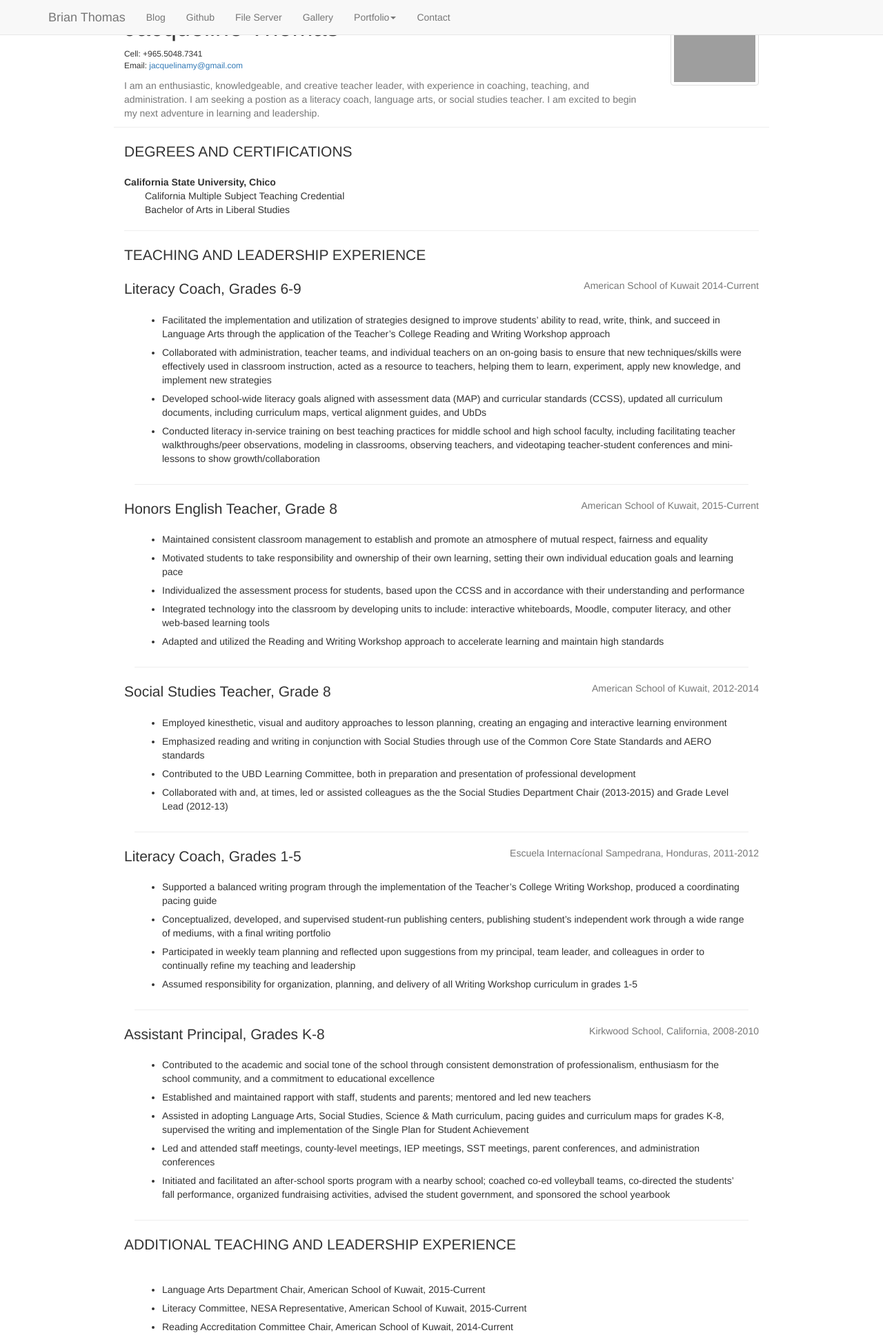
After one commit to flycal6/moneykatz_django, a Django app: page /moneykatz/jackie-thomas/ in a window 1280 px wide. The commit adds this page. Shown: the top 1936 px of the page at 69% size. Run offline with Django 3.2, Linux system fonts and the light colour scheme; some libraries are stand-ins or nearby versions; grey boxes are pictures that could not be loaded.

Commit message:
resume and jresume templates created with view and url

```diff
--- a/moneykatz/urls.py
+++ b/moneykatz/urls.py
@@ -9,4 +9,6 @@ urlpatterns = patterns(
     url(r'^list/$', views.cat_list, name='cat_list'),
     url(r'^category/(?P<category_name_slug>[\w\-]+)/$', views.category, name='category'),
     url(r'^category/(?P<category_name_slug>[\w\-]+)/add_file/$', views.add_file, name='add_file'),
+    url(r'^resume/$', views.resume, name='resume'),
+    url(r'^jackie-thomas/$', views.jresume, name='jackie-thomas'),
 )
--- a/moneykatz/views.py
+++ b/moneykatz/views.py
@@ -5,6 +5,16 @@ from django.shortcuts import render
 
 from moneykatz.forms import CategoryForm, FileForm
 from moneykatz.models import Category, File
+
+
+def jresume(request):
+    context_dict = {}
+    return render(request, 'moneykatz/jresume.html', context_dict)
+
+
+def resume(request):
+    context_dict = {}
+    return render(request, 'moneykatz/resume.html', context_dict)
 
 
 @login_required
@@ -34,6 +44,7 @@ def add_file(request, category_name_slug):
     context_dict = {'form': form, 'category': cat, 'category_name_slug': category_name_slug}
 
     return render(request, 'moneykatz/add_file.html', context_dict)
+
 
 @login_required()
 def cat_list(request):
--- a/templates/moneykatz/base.html
+++ b/templates/moneykatz/base.html
@@ -66,8 +66,8 @@
                         <li><a href="lunchdetention.html">School Detention</a></li>
                         <li role="separator" class="divider"></li>
                         <li class="dropdown-header">Résumés</li>
-                        <li><a href="fixit.html">Brian Thomas</a></li>
-                        <li><a href="jresume.html">Jackie Thomas</a></li>
+                        <li><a href="{% url 'resume' %}">Brian Thomas</a></li>
+                        <li><a href="{% url 'jackie-thomas' %}">Jackie Thomas</a></li>
                     </ul>
                 </li>
                 <li><a href="contact.html">Contact</a></li>
--- /dev/null
+++ b/templates/moneykatz/jresume.html
@@ -0,0 +1,233 @@
+{% extends 'moneykatz/base.html' %}
+{% load staticfiles %}
+
+{% block body_block %}
+
+<style>
+    img {
+        margin-top: 25px;
+        position: relative;
+        z-index: 20;
+    }
+
+    .container-fluid {
+        margin-right: auto;
+        margin-left: auto;
+        max-width: 950px;
+    }
+
+</style>
+
+    <div class="container-fluid">
+    <div class="row">
+        <div class="col-xs-9 col-sm-9 col-md-10">
+            <h1>Jacqueline Thomas</h1>
+
+            <p class="small">
+                Cell: +965.5048.7341<br />
+                Email: <a class="email" href="mailto:jacquelinamy@gmail.com">jacquelinamy@gmail.com</a>
+            </p>
+
+            <p class="text-muted">
+                I am an enthusiastic, knowledgeable, and creative teacher leader,
+                with experience in coaching, teaching, and administration.
+                I am seeking a postion as a literacy coach, language arts, or social studies teacher.
+                I am excited to begin my next adventure in learning and leadership.
+            </p>
+        </div>
+        <div class="col-xs-3 col-md-2 ">
+            <img src="{% static 'images/jthomas.png' %}" alt="Photo of Jackie Thomas" class=" img-thumbnail img-responsive" />
+        </div>
+        <hr style="width: 100%; position: relative; z-index: 1;">
+    </div>
+
+    <div class="row">
+        <div class="col-xs-12">
+            <p class="lead">DEGREES AND CERTIFICATIONS</p>
+        </div>
+    </div>
+
+    <div class="row">
+        <div class="col-xs-12">
+            <p>
+                <strong>California State University, Chico</strong><br />
+                <span style="padding-left: 30px">California Multiple Subject Teaching Credential</span><br />
+                <span style="padding-left: 30px;">Bachelor of Arts in Liberal Studies</span></p>
+            <hr>
+        </div>
+    </div>
+
+    <div class="row">
+        <div class="col-xs-12">
+            <p class="lead">TEACHING AND LEADERSHIP EXPERIENCE</p>
+        </div>
+    </div>
+
+    <div class="row">
+        <div class="col-xs-5 lead" style="margin-bottom: 0">
+            Literacy Coach, Grades 6-9
+        </div>
+        <div class="col-xs-7 text-right text-muted">
+            American School of Kuwait  2014-Current
+        </div>
+    </div>
+
+    <div class="col-xs-12">
+        <ul>
+            <li style="padding-bottom: 7px">Facilitated the implementation and utilization of strategies designed to improve students’ ability to read, write, think, and succeed in Language Arts through the application of the Teacher’s College Reading and Writing Workshop approach</li>
+            <li style="padding-bottom: 7px">Collaborated with administration, teacher teams, and individual teachers on an on-going basis to ensure that new techniques/skills were effectively used in classroom instruction, acted as a resource to teachers, helping them to learn, experiment, apply new knowledge, and implement new strategies</li>
+            <li style="padding-bottom: 7px">Developed school-wide literacy goals aligned with assessment data (MAP) and curricular standards (CCSS), updated all curriculum documents, including curriculum maps, vertical alignment guides, and UbDs</li>
+            <li style="padding-bottom: 7px">Conducted literacy in-service training on best teaching practices for middle school and high school faculty, including facilitating teacher walkthroughs/peer observations, modeling in classrooms, observing teachers, and videotaping teacher-student conferences and mini-lessons to show growth/collaboration</li>
+        </ul>
+        <hr>
+    </div>
+
+    <div class="row">
+        <div class="col-xs-7 col-sm-8 col-md-7 lead" style="margin-bottom: 0">
+            Honors English Teacher, Grade 8
+        </div>
+        <div class="col-xs-5 col-sm-4 col-md-5 text-right text-muted">
+            American School of Kuwait, 2015-Current
+        </div>
+    </div>
+
+    <div class="col-xs-12">
+        <ul>
+            <li style="padding-bottom: 7px">Maintained consistent classroom management to establish and promote an atmosphere of mutual respect, fairness and equality</li>
+            <li style="padding-bottom: 7px">Motivated students to take responsibility and ownership of their own learning, setting their own individual education goals and learning pace</li>
+            <li style="padding-bottom: 7px">Individualized the assessment process for students, based upon the CCSS and in accordance with their understanding and performance</li>
+            <li style="padding-bottom: 7px">Integrated technology into the classroom by developing units to include: interactive whiteboards, Moodle, computer literacy, and other web-based learning tools</li>
+            <li style="padding-bottom: 7px">Adapted and utilized the Reading and Writing Workshop approach to accelerate learning and maintain high standards</li>
+        </ul>
+        <hr>
+    </div>
+
+    <div class="row">
+        <div class="col-xs-7 col-sm-8 col-md-7 lead" style="margin-bottom: 0">
+            Social Studies Teacher, Grade 8
+        </div>
+        <div class="col-xs-5 col-sm-4 col-md-5 text-right text-muted">
+            American School of Kuwait, 2012-2014
+        </div>
+    </div>
+
+    <div class="col-xs-12">
+        <ul>
+            <li style="padding-bottom: 7px">Employed kinesthetic, visual and auditory approaches to lesson planning, creating an engaging and interactive learning environment</li>
+            <li style="padding-bottom: 7px">Emphasized reading and writing in conjunction with Social Studies through use of the Common Core State Standards and AERO standards</li>
+            <li style="padding-bottom: 7px">Contributed to the UBD Learning Committee, both in preparation and presentation of professional development</li>
+            <li style="padding-bottom: 7px">Collaborated with and, at times, led or assisted colleagues as the the Social Studies Department Chair (2013-2015) and Grade Level Lead (2012-13)</li>
+        </ul>
+        <hr>
+    </div>
+
+    <div class="row">
+        <div class="col-xs-7 col-sm-8 col-md-7 lead" style="margin-bottom: 0">
+            Literacy Coach, Grades 1-5
+        </div>
+        <div class="col-xs-5 col-sm-4 col-md-5 text-right text-muted">
+            Escuela Internacíonal Sampedrana, Honduras, 2011-2012
+        </div>
+    </div>
+
+    <div class="col-xs-12">
+        <ul>
+            <li style="padding-bottom: 7px">Supported a balanced writing program through the implementation of the Teacher’s College Writing Workshop, produced a coordinating pacing guide</li>
+            <li style="padding-bottom: 7px">Conceptualized, developed, and supervised student-run publishing centers, publishing student’s independent work through a wide range of mediums, with a final writing portfolio</li>
+            <li style="padding-bottom: 7px">Participated in weekly team planning and reflected upon suggestions from my principal, team leader, and colleagues in order to continually refine my teaching and leadership</li>
+            <li style="padding-bottom: 7px">Assumed responsibility for organization, planning, and delivery of all Writing Workshop curriculum in grades 1-5</li>
+        </ul>
+        <hr>
+    </div>
+
+    <div class="row">
+        <div class="col-xs-7 col-sm-8 col-md-7 lead" style="margin-bottom: 0">
+            Assistant Principal, Grades K-8
+        </div>
+        <div class="col-xs-5 col-sm-4 col-md-5 text-right text-muted">
+            Kirkwood School, California, 2008-2010
+        </div>
+    </div>
+
+    <div class="col-xs-12">
+        <ul>
+            <li style="padding-bottom: 7px">Contributed to the academic and social tone of the school through consistent demonstration of professionalism, enthusiasm for the school community, and a commitment to educational excellence</li>
+            <li style="padding-bottom: 7px">Established and maintained rapport with staff, students and parents; mentored and led new teachers</li>
+            <li style="padding-bottom: 7px">Assisted in adopting Language Arts, Social Studies, Science & Math curriculum, pacing guides and curriculum maps for grades K-8, supervised the writing and implementation of the Single Plan for Student Achievement</li>
+            <li style="padding-bottom: 7px">Led and attended staff meetings, county-level meetings, IEP meetings, SST meetings, parent conferences, and administration conferences</li>
+            <li style="padding-bottom: 7px">Initiated and facilitated an after-school sports program with a nearby school; coached co-ed volleyball teams, co-directed the students’ fall performance, organized fundraising activities, advised the student government, and sponsored the school yearbook</li>
+        </ul>
+        <hr>
+    </div>
+
+    <div class="row">
+        <div class="col-xs-12">
+            <p class="lead">ADDITIONAL TEACHING AND LEADERSHIP EXPERIENCE</p>
+        </div>
+    </div>
+    <div class="col-xs-12">
+        <ul>
+            <li style="padding-bottom: 7px">Language Arts Department Chair, <span>American School of Kuwait, 2015-Current</span></li>
+            <li style="padding-bottom: 7px">Literacy Committee, NESA Representative, <span>American School of Kuwait, 2015-Current</span></li>
+            <li style="padding-bottom: 7px">Reading Accreditation Committee Chair, <span>American School of Kuwait, 2014-Current</span></li>
+            <li style="padding-bottom: 7px">Middle School ELL Teacher, <span>American School of Kuwait, Summer 2013, 2014-2015</span></li>
+            <li style="padding-bottom: 7px">Multiple Subjects Teacher, Grades 7/8, <span>Kirkwood School, California, 2008-2010</span></li>
+            <li style="padding-bottom: 7px">Language Arts Teacher, Grade 5, <span>EIS, Honduras, 2007-2008, 2010-2012</span></li>
+            <li style="padding-bottom: 7px">Multiple Subjects Teacher, Grades 4-8, <span>Kirkwood School, California 2004-2007</span></li>
+            <li style="padding-bottom: 7px">Multiple Subjects Teacher, Grades 5/6, <span>Hamilton City Elementary, California 2004</span></li>
+            <li style="padding-bottom: 7px">After School Program, Grades 5-8, <span>Hamilton City Elementary, California 2004</span></li>
+        </ul>
+        <hr>
+    </div>
+
+    <div class="row">
+        <div class="col-xs-12">
+            <p class="lead">PROFESSIONAL DEVELOPMENT</P>
+        </div>
+    </div>
+    <div class="row">
+        <div class="col-xs-12">
+            <p class="lead">Teachers College Reading and Writing Project</p>
+        </div>
+        <div class="col-xs-12">
+            <ul>
+                <li style="padding-bottom: 7px">Reading Summer Institute, Columbia Teachers College, <span>2015</span></li>
+                <li style="padding-bottom: 7px">NESA Conferring Workshop, C. Anderson, <span>2015</span></li>
+                <li style="padding-bottom: 7px">Reading and Writing Weekend Workshop, L. Calkins, <span>2011</span></li>
+            </ul>
+            <hr>
+        </div>
+    </div>
+    <div class="row">
+        <div class="col-xs-12">
+            <p class="lead">Additional Professional Development</p>
+        </div>
+    </div>
+
+    <div class="col-xs-12">
+        <ul>
+            <li style="padding-bottom: 7px">Classroom Assessment for Student Learning, NESA Winter Institute, <span>2015</span></li>
+            <li style="padding-bottom: 7px">Leader in Me: 7 Habits of Highly Effective People, <span>2011</span></li>
+            <li style="padding-bottom: 7px">Lindamood Bell: Visualizing and Verbalizing, <span>2010</span></li>
+            <li style="padding-bottom: 7px">Administrator Training Program (AB 430), <span>2009</span></li>
+            <li style="padding-bottom: 7px">North State Math and Science Partnership Grant, <span>2007</span></li>
+        </ul>
+        <hr>
+    </div>
+
+    <div class="row">
+        <div class="col-xs-7 col-sm-8 col-md-7 lead" style="margin-bottom: 0">
+            References
+        </div>
+    </div>
+    <div class="col-xs-5 col-sm-4 col-md-5 text-right text-muted">
+
+    </div>
+
+    <div class="col-xs-12">
+        Available on request
+        <hr>
+    </div>
+</div>
+<hr style="margin: 0 25px 0 25px;">
+{% endblock %}
```
Also changed, not shown: templates/moneykatz/resume.html (added, +179 -0 lines).
